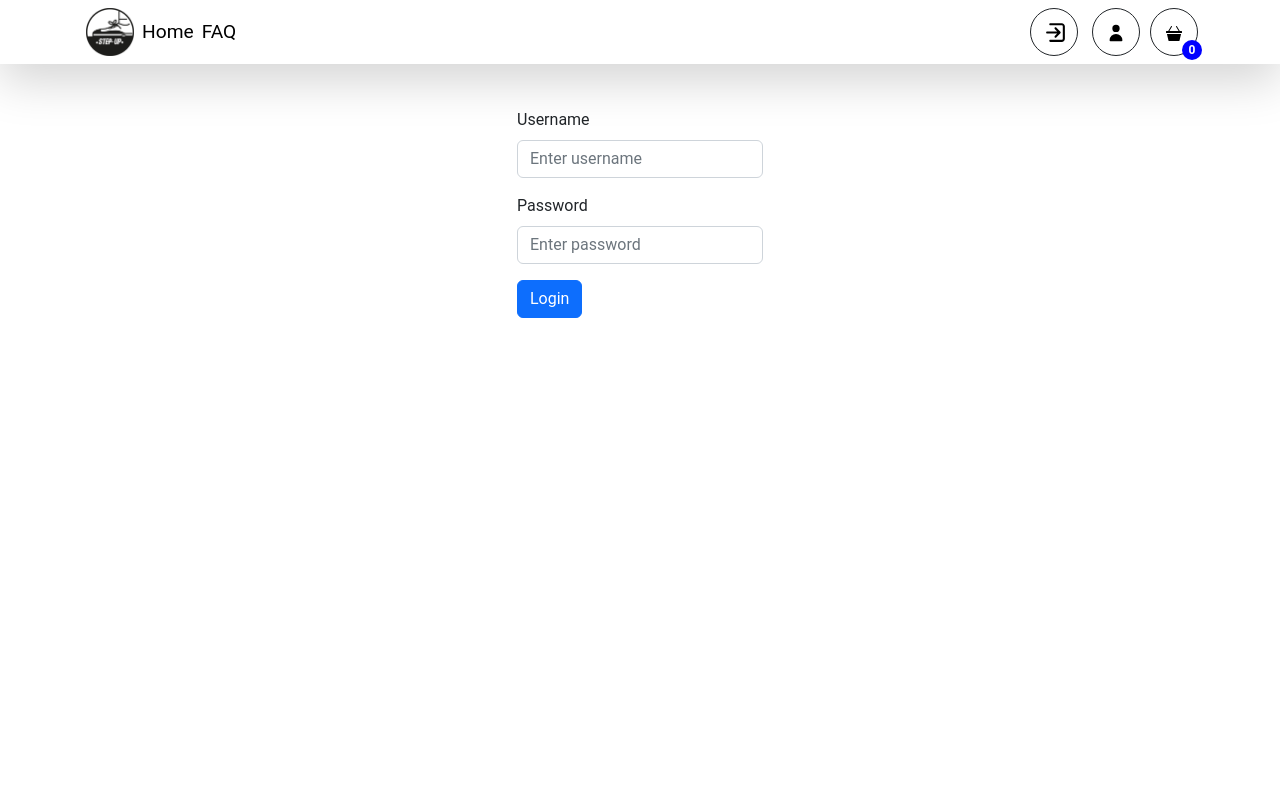
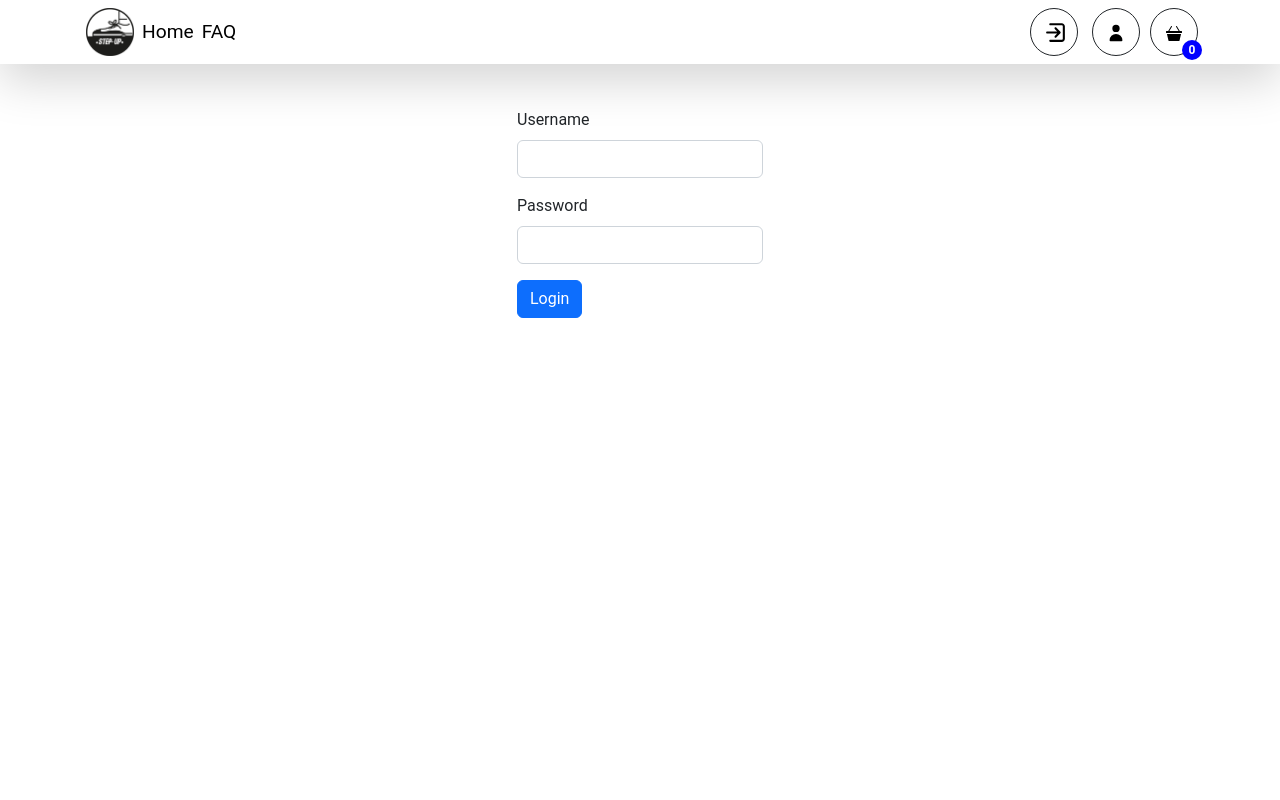
Before and after one commit to Knightrider85/slutprojekt8-main, a React (Vite) app in the folder client/: page /login in a window 1280 px wide. Shown: the top 800 px of the page. Built offline with nearby package versions, Linux system fonts and the light colour scheme.

Commit message:
börjat lägga till Yup

```diff
--- a/client/src/components/LoginForm.tsx
+++ b/client/src/components/LoginForm.tsx
@@ -1,24 +1,71 @@
+import { ErrorMessage, Field, Formik } from "formik";
+import React from "react";
 import { Container } from "react-bootstrap";
 import Button from "react-bootstrap/Button";
 import Form from "react-bootstrap/Form";
+import { useNavigate } from "react-router-dom";
+import * as Yup from "yup";
+
+interface FormValues {
+  username: string;
+  password: string;
+}
+
+const validationSchema = Yup.object().shape({
+  username: Yup.string().required("Username is required"),
+  password: Yup.string()
+    .min(6, "Password must be at least 6 characters")
+    .required("Password is required"),
+});
 
 function LoginForm() {
+  const navigate = useNavigate();
+  const [loginError, setLoginError] = React.useState<string>(" ");
+
+  const handleSubmit = async (values: FormValues) => {
+    console.log("Form data:", values);
+    const success = await (values.username, values.password);
+    if (success) {
+      navigate("/");
+    } else {
+      setLoginError("Something went wrong. Please try again.");
+    }
+  };
+
   return (
     <Container className="d-flex justify-content-center align-items-center vh-60">
-      <Form>
+      <Formik
+        initialValues={{ username: "", password: "" }}
+        validationSchema={validationSchema}
+        onSubmit={handleSubmit}
+      >
+        {({ handleSubmit }) => (
+          <Form onSubmit={handleSubmit}>
             <Form.Group className="mb-3" controlId="formBasicEmail">
               <Form.Label>Username</Form.Label>
-          <Form.Control type="text" placeholder="Enter username" />
+              <Field type="text" name="username" className="form-control" />
+              <ErrorMessage
+                name="username"
+                component="div"
+                className="text-danger"
+              />
             </Form.Group>
 
             <Form.Group className="mb-3" controlId="formBasicPassword">
               <Form.Label>Password</Form.Label>
-          <Form.Control type="password" placeholder="Enter password" />
+              <Field type="password" name="password" className="form-control" />
+              <ErrorMessage
+                name="password"
+                component="div"
+                className="text-danger"
+              />
             </Form.Group>
             <Button variant="primary" type="submit">
               Login
             </Button>
           </Form>
+        )}
+      </Formik>
     </Container>
   );
 }
```
Lines whose indentation alone changed are shown as unchanged.
